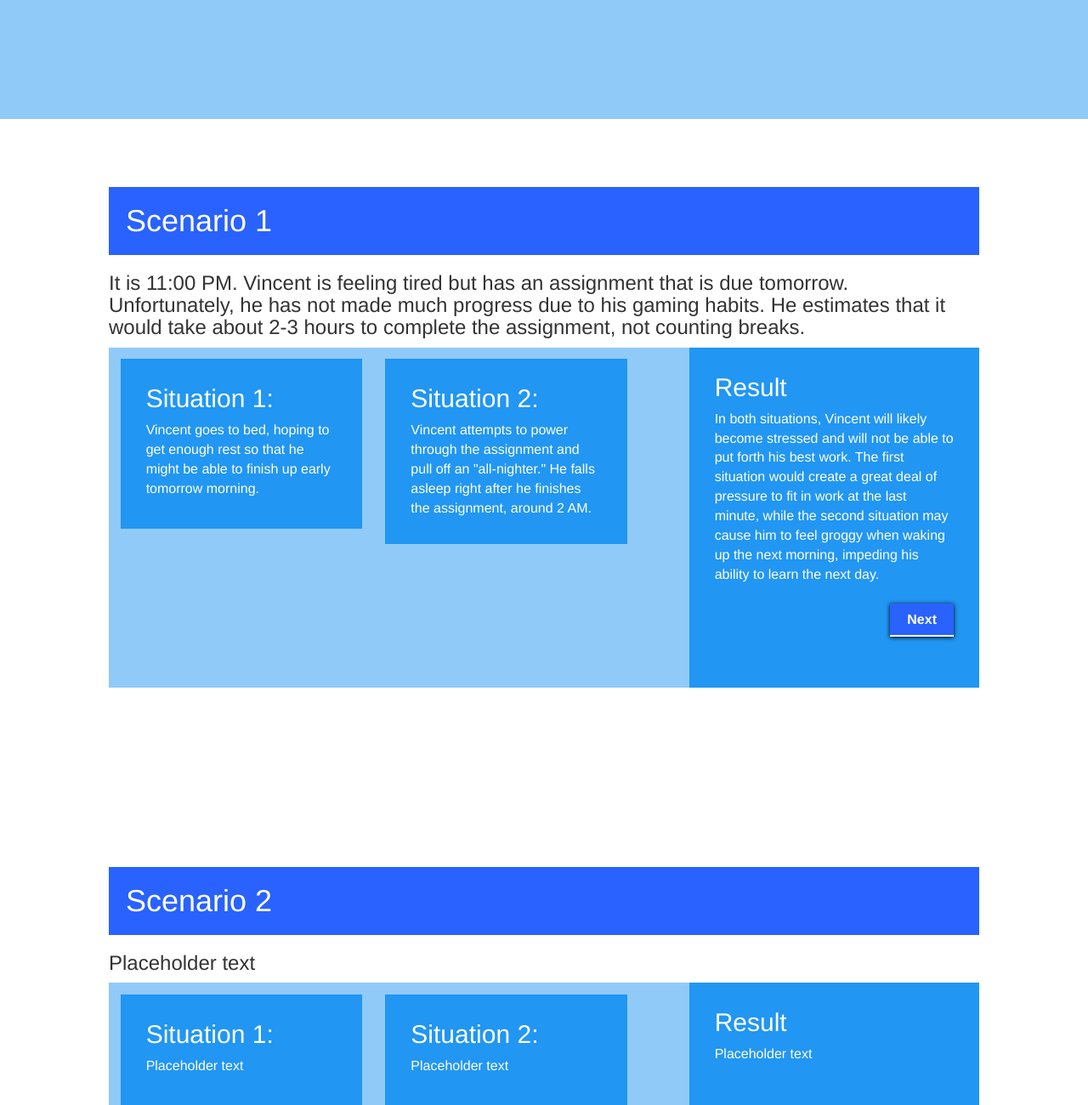
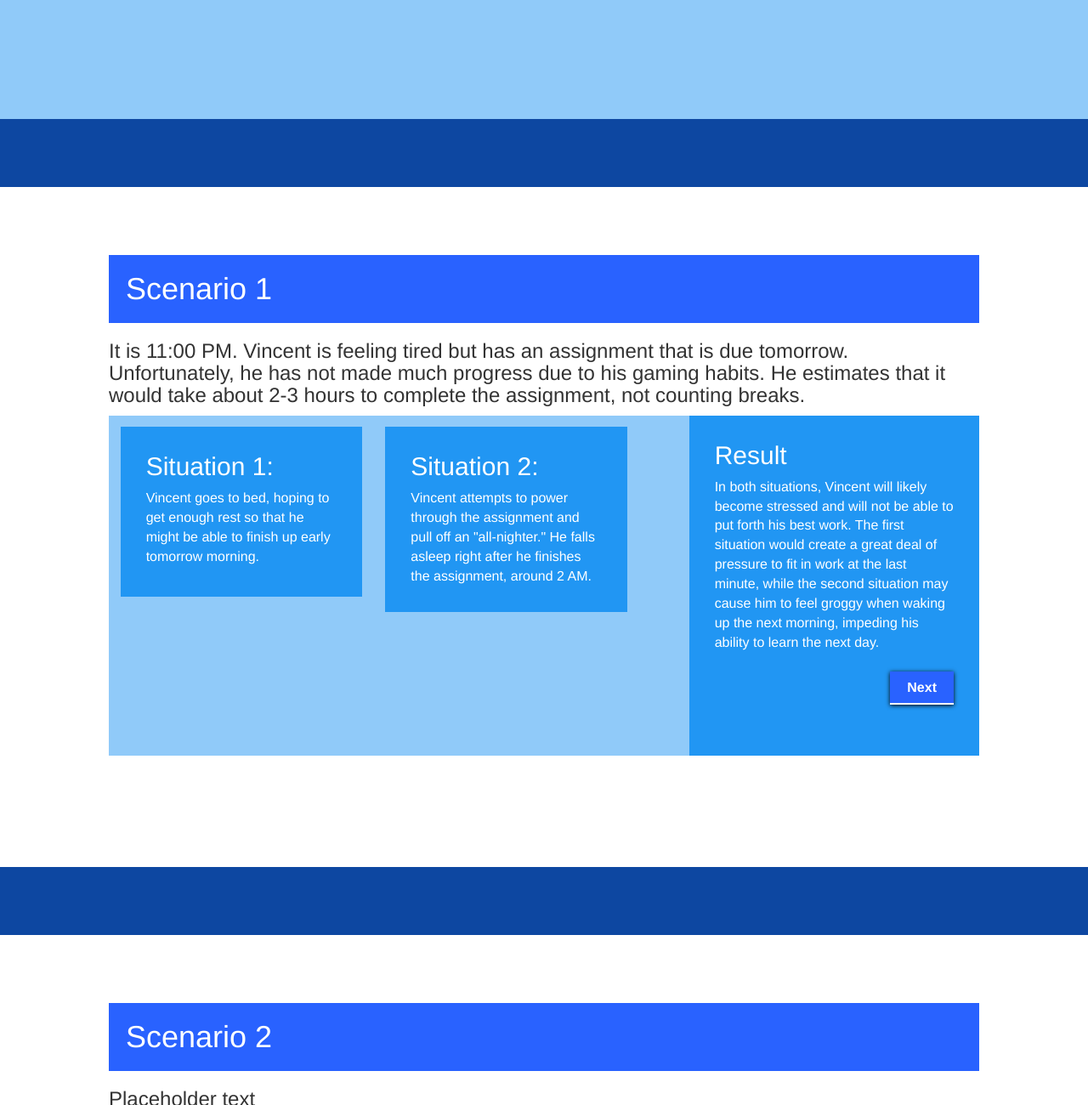
Before and after one commit to VnceGd/game_impact, a plain HTML site: page index.html in a window 1280 px wide. Shown: the part 660-1960 px from the top of the page at 85% size. Drawn offline with nearby package versions, Linux system fonts and the light colour scheme.

Commit message:
Update index.html

```diff
--- a/index.html
+++ b/index.html
@@ -35,6 +35,7 @@
                 </p>
             </div>
         </div>
+        <div class="border"></div>
         <div class="scene" id="scene1">
             <div class="container">
                 <h1> Scenario 1 </h1>
@@ -63,6 +64,7 @@
                 </div>
             </div>
         </div>
+        <div class="border"></div>
         <div class="scene" id="scene2">
             <div class="container">
                 <h1> Scenario 2 </h1>
```
